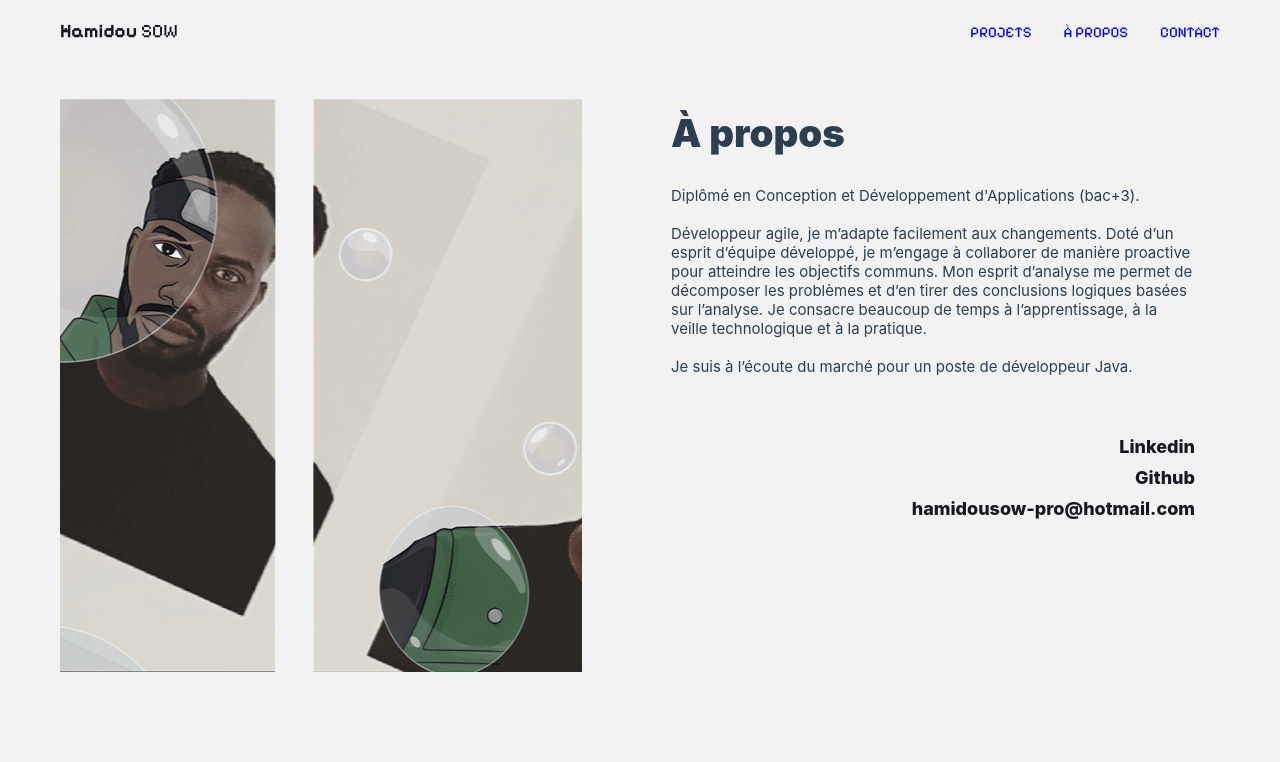
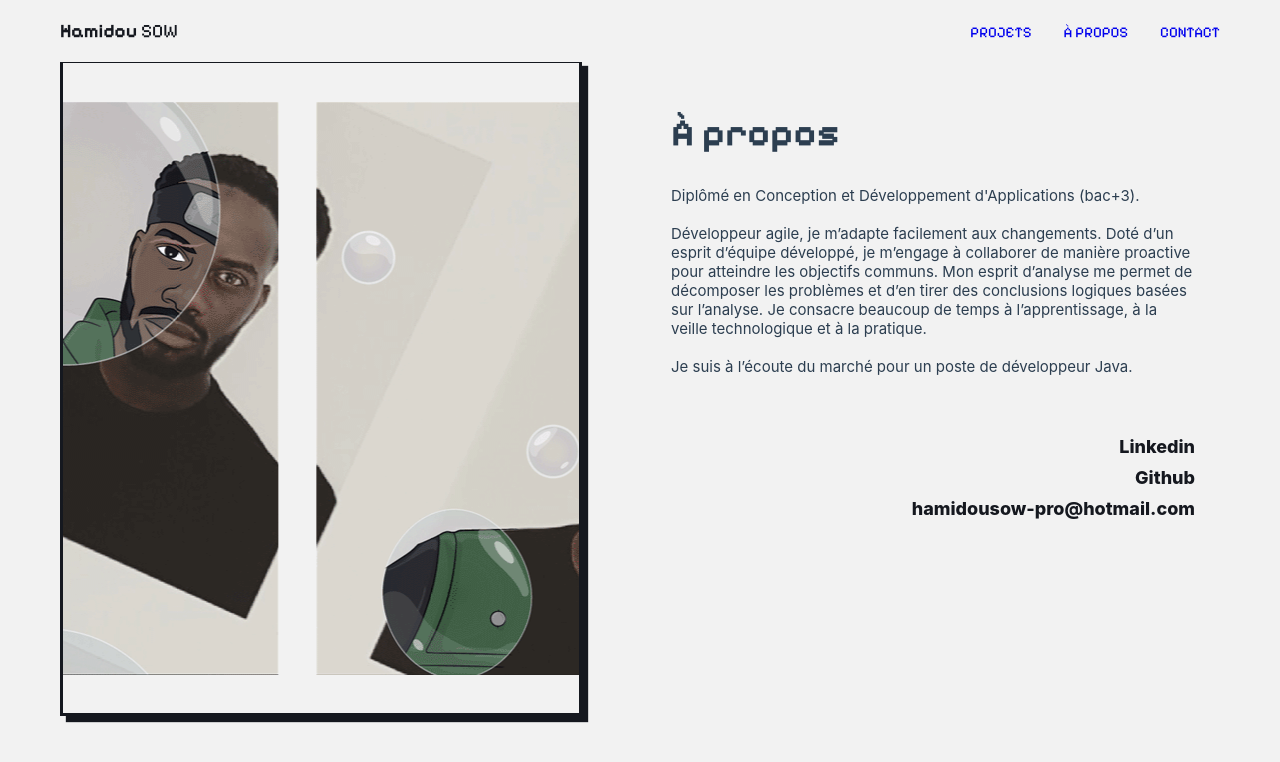
Before and after one commit to hamidousow/hamidousow, a Vue app: page /about in a window 1280 px wide. Shown: the top 762 px of the page. Built offline with nearby package versions, Linux system fonts and the light colour scheme.

Commit message:
change font in about page; add border and shadow-box to carousel element in about page

```diff
--- a/src/components/NavBar.vue
+++ b/src/components/NavBar.vue
@@ -143,7 +143,7 @@
     }
 
     .navigation__menu__link:hover {
-       text-decoration: line-through;
+        text-decoration: line-through;
     }
 
     .navigation__button-burger {
--- a/src/views/AboutView.vue
+++ b/src/views/AboutView.vue
@@ -6,13 +6,13 @@
 <template>
   <div class="about__wrapper mt-60">
     <div class="about__left">
-      <div class="carousel">
+      <div class="carousel border-3 box-shadow">
           <img :src="toonMeImage" class="carousel__img" alt="Hamidou the most wanted">
           <img :src="toonMeImage" class="carousel__img" alt="Hamidou the most wanted">
       </div>
     </div>
       <div class="about__right">
-          <h1 class=" big-title mb-30">À propos</h1>
+          <h1 class=" big-title mb-30 pixelly-font-bold">À propos</h1>
           <div>
             <p class="text">
                 Diplômé en Conception et Développement d'Applications (bac+3).
@@ -60,7 +60,6 @@
     height: 150px;
     width: 100%;
     overflow: hidden;
-    border-radius: 5px;
   }
 
   .carousel__img {
```
